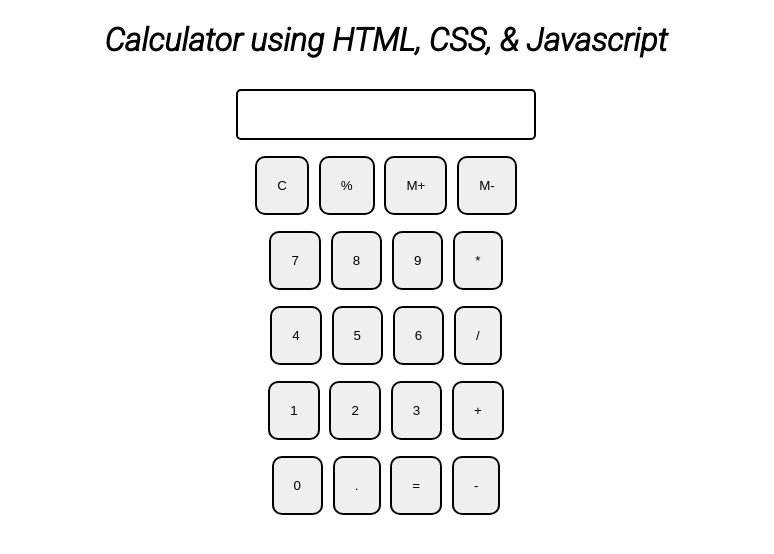
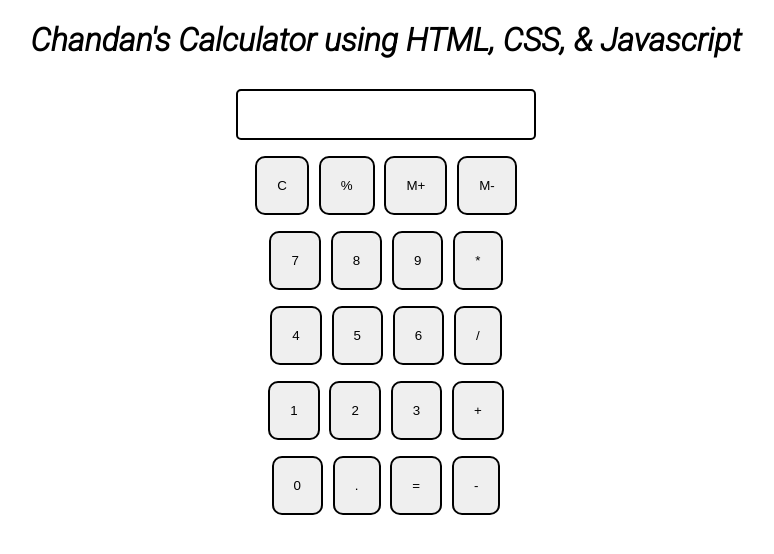
Before and after one commit to Chandan0001/Calculator, a plain HTML site: page index.html in a window 1280 px wide. Shown: the whole page, without its empty margins (254-1028 px from the left). Drawn offline with Linux system fonts and the light colour scheme.

Commit message:
name added

```diff
--- a/index.html
+++ b/index.html
@@ -10,7 +10,7 @@
 </head>
 
 <body>
-  <h1 class="text-center">Calculator using HTML, CSS, & Javascript</h1>
+  <h1 class="text-center">Chandan's Calculator using HTML, CSS, & Javascript</h1>
 
   <div class="container flex flex-col items-center mx-auto">
     <div class="row">
```
